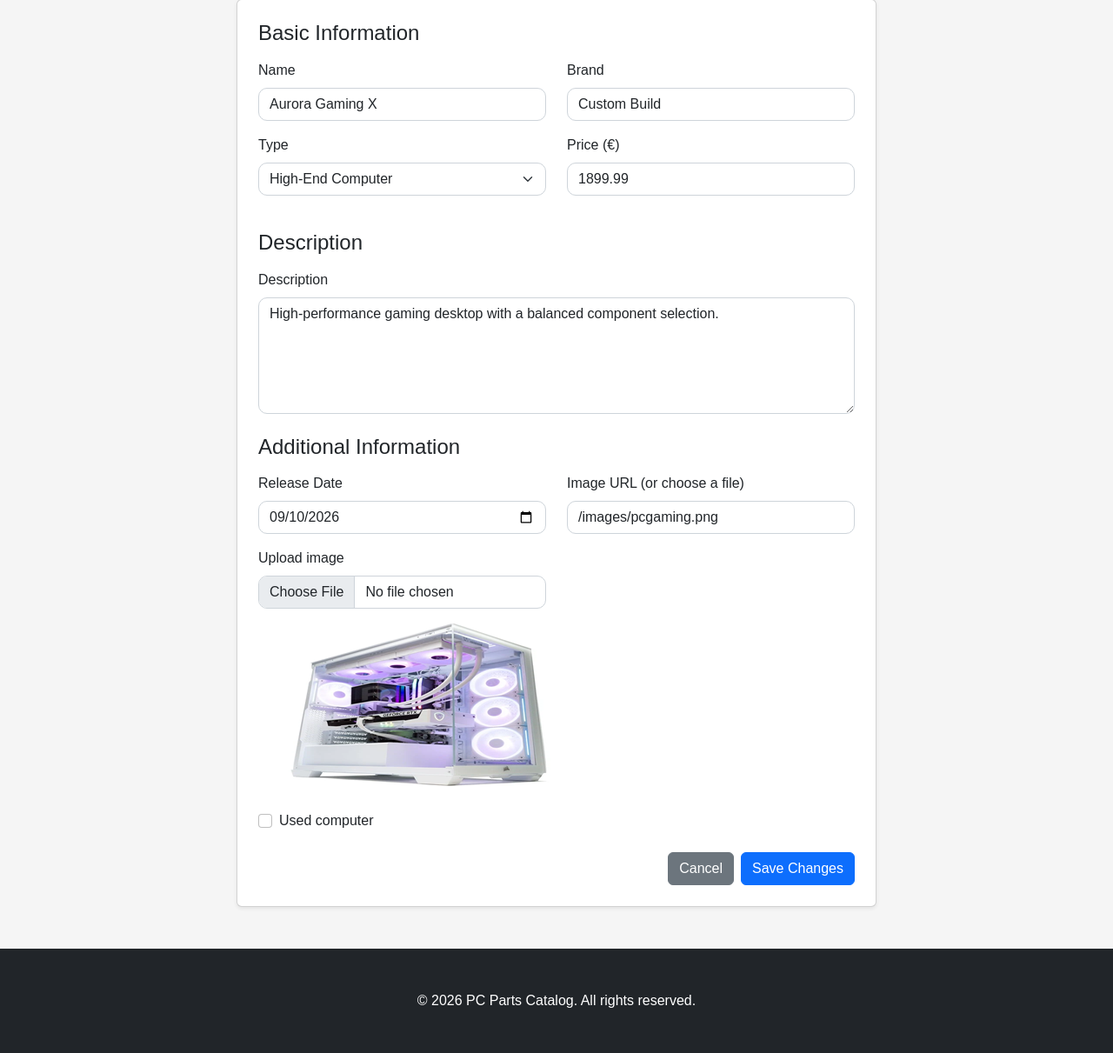
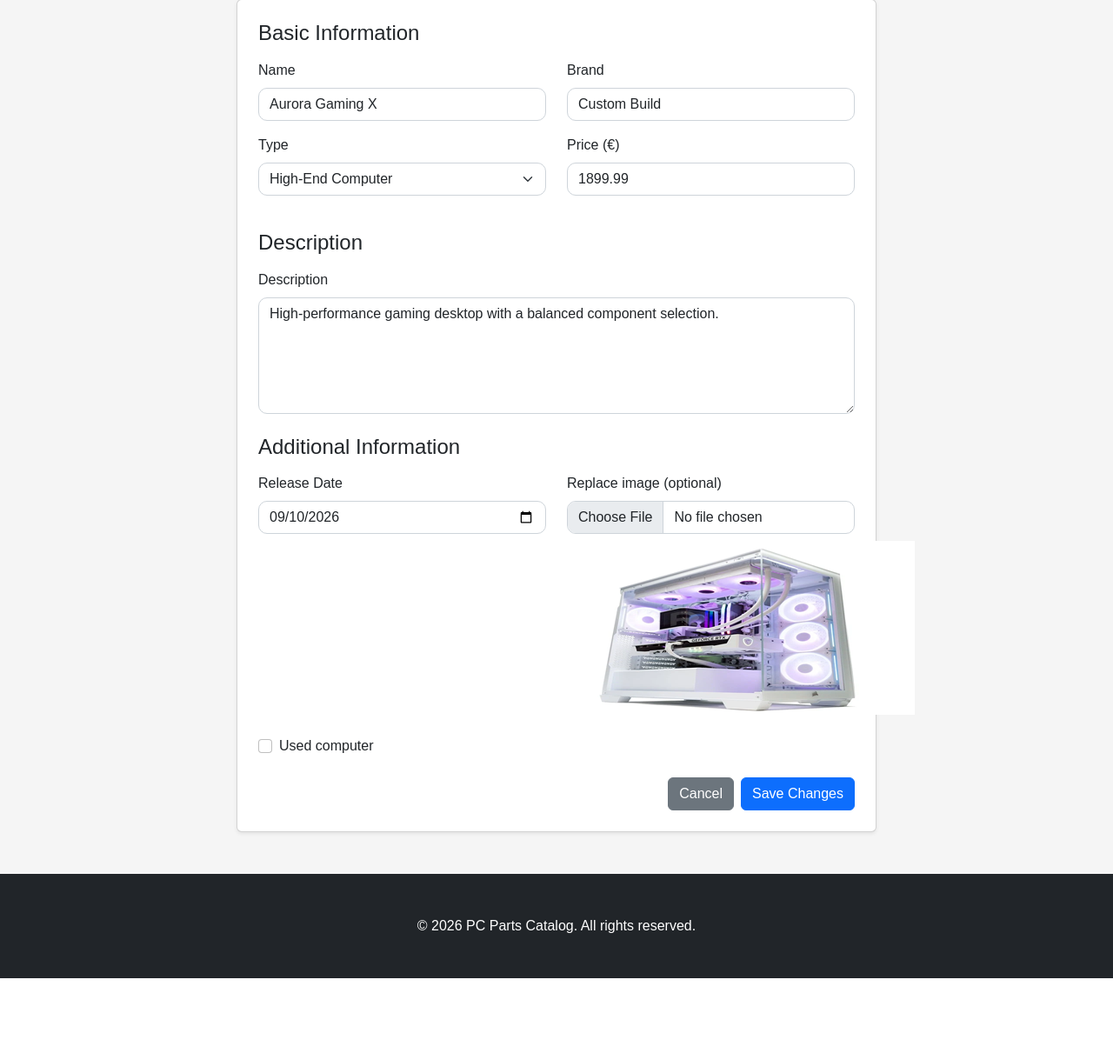
Before and after one commit to CodeURJC-FW-2026-27/webapp09, a Node server app: page /computers/600000000000000000000001/edit in a window 1280 px wide. Shown: the part 153-1364 px from the top of the page at 87% size. After the commit the page ends 1278 px from the top, so only its background shows below. Run offline with Node 20, Linux system fonts and the light colour scheme; data comes from the database, SQL or seed files in the repository; some libraries are stand-ins or nearby versions.

Commit message:
Enhance image upload functionality and update dependencies
- Updated README.md to clarify image upload requirements for computers and components.
- Modified validation functions in app.js to enforce image upload for new entries.
- Adjusted create.mustache, details.mustache, and edit-component.mustache views to improve image handling and user experience.
- Updated package-lock.json and package.json to include new dependencies and versions for better compatibility and performance.
- Added tasks.json for VSCode to streamline project startup.

```diff
--- a/app.js
+++ b/app.js
@@ -94,7 +94,7 @@ function validateImage(image) {
     return image.startsWith('/images/') || /^https?:\/\//i.test(image) || /^\/uploads\//.test(image);
 }
 
-function validateComputer(body, image) {
+function validateComputer(body, image, requireImageUpload = false) {
     const name = String(body.name || '').trim();
     const description = String(body.description || '').trim();
     const price = Number(body.price);
@@ -107,11 +107,12 @@ function validateComputer(body, image) {
     if (!Number.isFinite(price) || price < 0) return 'Price must be a non-negative number.';
     const parsedDate = new Date(`${date}T00:00:00.000Z`);
     if (!/^\d{4}-\d{2}-\d{2}$/.test(date) || Number.isNaN(parsedDate.getTime()) || parsedDate.toISOString().slice(0, 10) !== date) return 'A valid release date is required.';
-    if (!image || !validateImage(image)) return 'Choose an image file or provide a valid image URL.';
+    if (requireImageUpload && !image.startsWith('/uploads/')) return 'Choose an image file from your computer.';
+    if (!image || !validateImage(image)) return 'Choose a valid image file.';
     return '';
 }
 
-function validateComponent(body, image) {
+function validateComponent(body, image, requireImageUpload = false) {
     const name = String(body.name || '').trim();
     const description = String(body.description || '').trim();
     const price = Number(body.price);
@@ -121,7 +122,8 @@ function validateComponent(body, image) {
     if (!componentTypes.includes(body.type)) return 'Select a valid component type.';
     if (!description || description.length < 5 || description.length > 1000) return 'Description must contain between 5 and 1000 characters.';
     if (!Number.isFinite(price) || price < 0) return 'Price must be a non-negative number.';
-    if (image && !validateImage(image)) return 'Provide a valid image URL or image file.';
+    if (requireImageUpload && !image.startsWith('/uploads/')) return 'Choose an image file from your computer.';
+    if (image && !validateImage(image)) return 'Choose a valid image file.';
     return '';
 }
 
@@ -261,7 +263,7 @@ app.get('/computers/new', (request, response) => response.render('create', compu
 app.post('/computers', upload.single('imageFile'), async (request, response, next) => {
     try {
         const image = getImageFromRequest(request);
-        const error = validateComputer(request.body, image);
+        const error = validateComputer(request.body, image, true);
         if (error) {
             await deleteUploadedImage(image);
             return response.status(400).render('create', computerFormData(request.body, error));
@@ -368,7 +370,7 @@ app.post('/computers/:id/components', upload.single('imageFile'), async (request
         if (!computer) return response.sendStatus(404);
 
         const image = getImageFromRequest(request);
-        const error = validateComponent(request.body, image);
+        const error = validateComponent(request.body, image, true);
         if (error) {
             await deleteUploadedImage(image);
             return renderComputerDetails(response, computer, { status: 400, component: request.body, error });
--- a/views/edit-component.mustache
+++ b/views/edit-component.mustache
@@ -41,9 +41,9 @@
                         <input id="price" name="price" type="number" min="0" step="0.01" class="form-control" value="{{component.price}}" required>
                     </div>
                     <div class="mb-3">
-                        <label for="image" class="form-label">Image URL</label>
-                        <input id="image" name="image" class="form-control" value="{{component.image}}">
-                        <input name="imageFile" type="file" accept="image/*" class="form-control mt-2">
+                        <label for="imageFile" class="form-label">Replace image (optional)</label>
+                        <input id="imageFile" name="imageFile" type="file" accept="image/*" class="form-control">
+                        <img class="image-preview mt-2" src="{{component.image}}" alt="Current component image" {{^component.image}}hidden{{/component.image}}>
                     </div>
                     <button class="btn btn-primary" type="submit">Save component</button>
                     <a class="btn btn-secondary" href="/computers/{{computer.id}}">Cancel</a>
```
Also changed, not shown: views/create.mustache (+2 -6 lines), views/details.mustache (+2 -5 lines), README.md, 1 other file.
